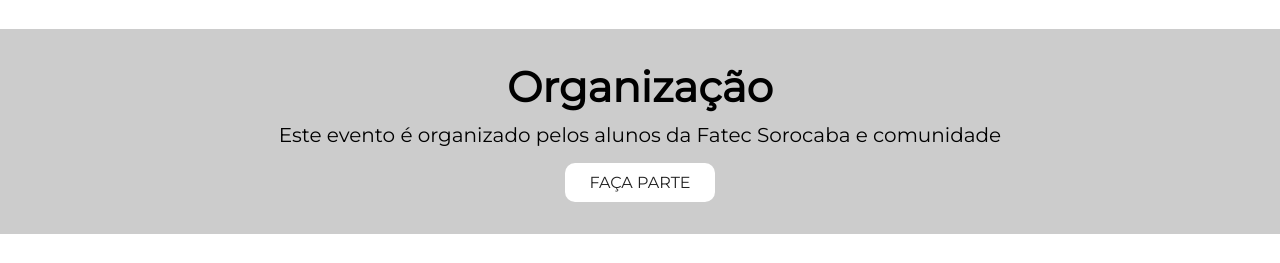
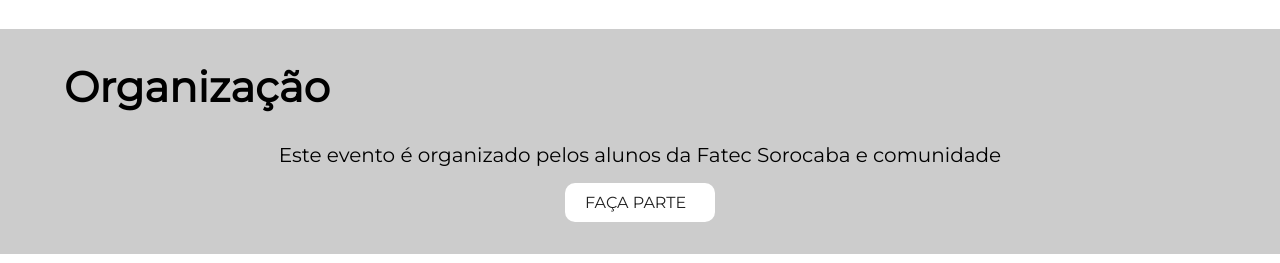
Before and after one commit to FatecSorocaba/semana-da-tecnologia, a website: page index.html in a window 1280 px wide. Shown: the part 2537-2800 px from the top of the page. Drawn offline with nearby package versions, Linux system fonts and the light colour scheme; some packages are replaced by stand-ins of ours; files that its build step writes are made by us from their sources; files whose address does not match are found by name.

```diff
--- a/scss/partials/_organization.scss
+++ b/scss/partials/_organization.scss
@@ -3,10 +3,12 @@
 
 .organization {
 	background-color: #ccc;
-	text-align: center;
 	width: 100%;
 	padding: 2rem 0;
-
+	p {
+		padding-top: 20px;
+		text-align: center;
+	}
 	a {
 		margin: 1rem auto auto auto;
 		display: block;
```
